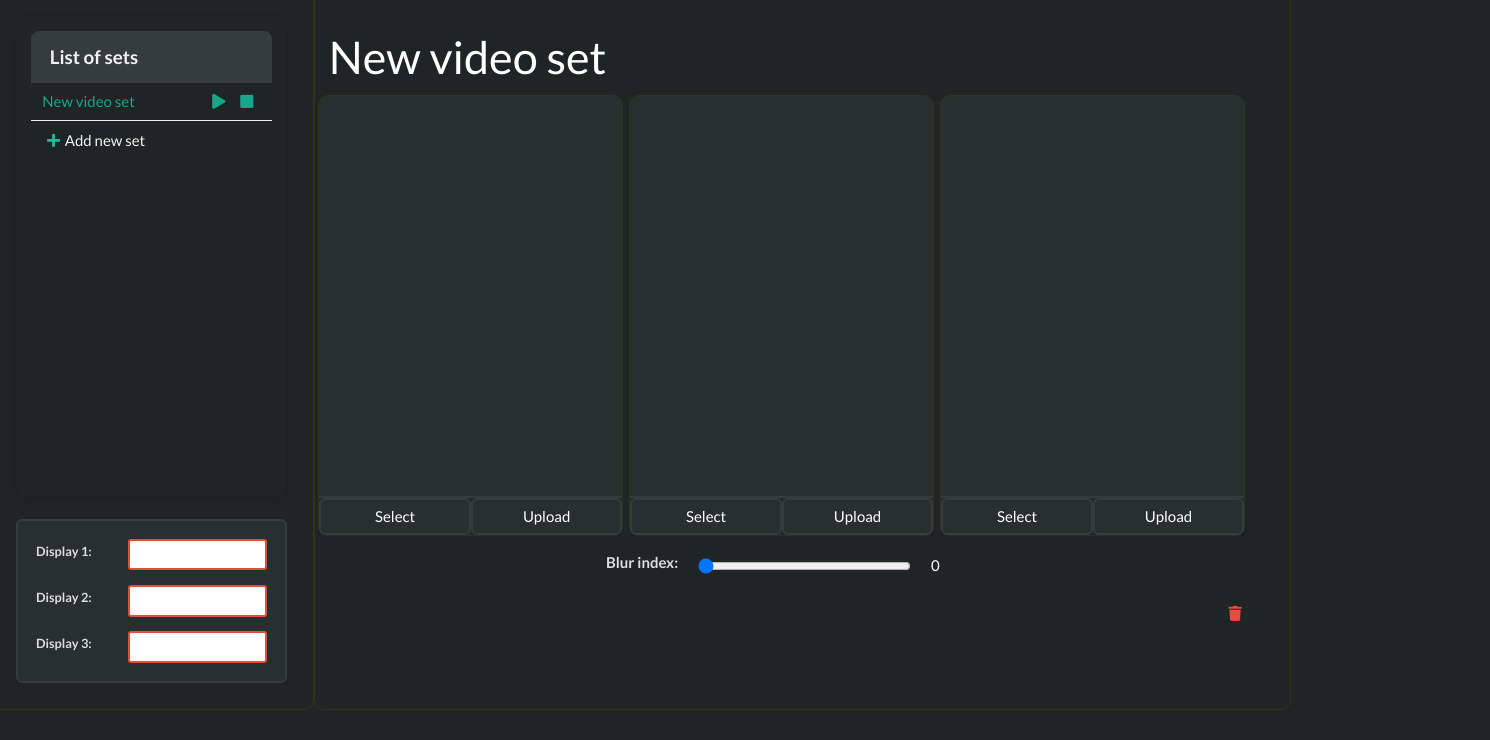
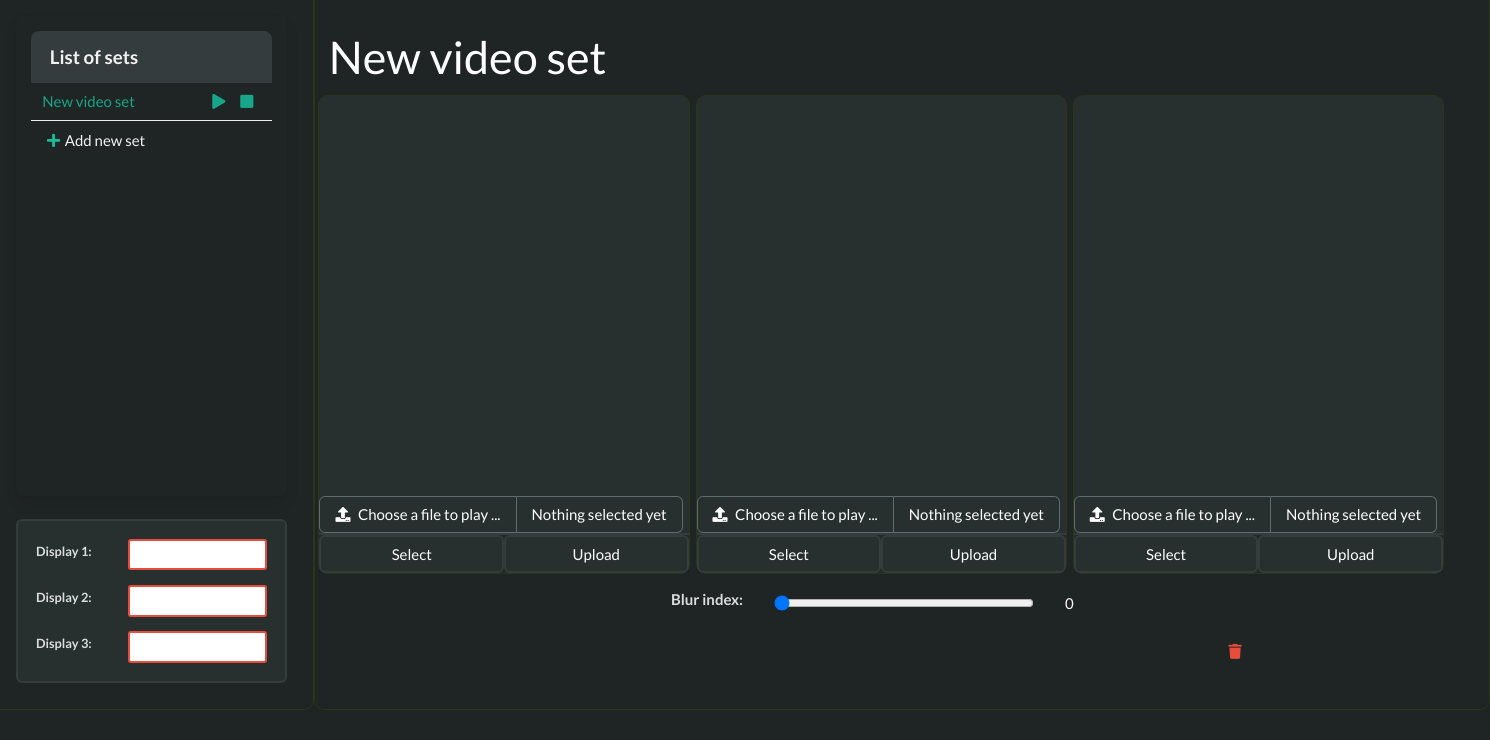
Before and after one commit to FrancoRosa/raspberry-vlc, a React (Create React App) app: page / in a window 1280 px wide. Shown: the top 740 px of the page, 1490 px wide, since content can reach past the window. Built offline with nearby package versions, Linux system fonts and the light colour scheme.

Commit message:
Add video selector features

```diff
--- a/src/components/VideoSelector.jsx
+++ b/src/components/VideoSelector.jsx
@@ -1,17 +1,53 @@
+
+import { useEffect, useState } from 'react';
 import ReactPlayer from 'react-player';
 
 const VideoSelector = () => {
+  const [path, setPath] = useState('');
+  const [name, setName] = useState('Nothing selected yet');
+
+  const handleFiles = e => {
+    let localPath = URL.createObjectURL(e.target.files[0]);
+    let localName = e.target.files[0].name
+    setPath(localPath)
+    setName(localName)
+  }
+
+  useEffect(()=>{
+    const inputElement = document.querySelector(".file-input");
+    inputElement.addEventListener("change", handleFiles, false);
+  },[])
+
   return (
     <div className="card column is-one-third videoselector">
       <div className="card-image">
         <ReactPlayer
-          url={''}
+          url={path}
           playing={true}
           controls
           width='100%'
           height='50vh'
         />
       </div>
+
+      <div className="file has-name file-selector">
+        <label className="file-label">
+          <input className="file-input" type="file" name="resume"/>
+          <span className="file-cta">
+            <span className="file-icon">
+              <i className="fas fa-upload"></i>
+            </span>
+            <span className="file-label">
+              Choose a file to play ...
+            </span>
+          </span>
+          <span className="file-name">
+            {name}
+          </span>
+        </label>
+      </div>
+
+
       <div className="card-footer">
         <button className="button card-footer-item">Select</button>
         <button className="button card-footer-item">Upload</button>
```
